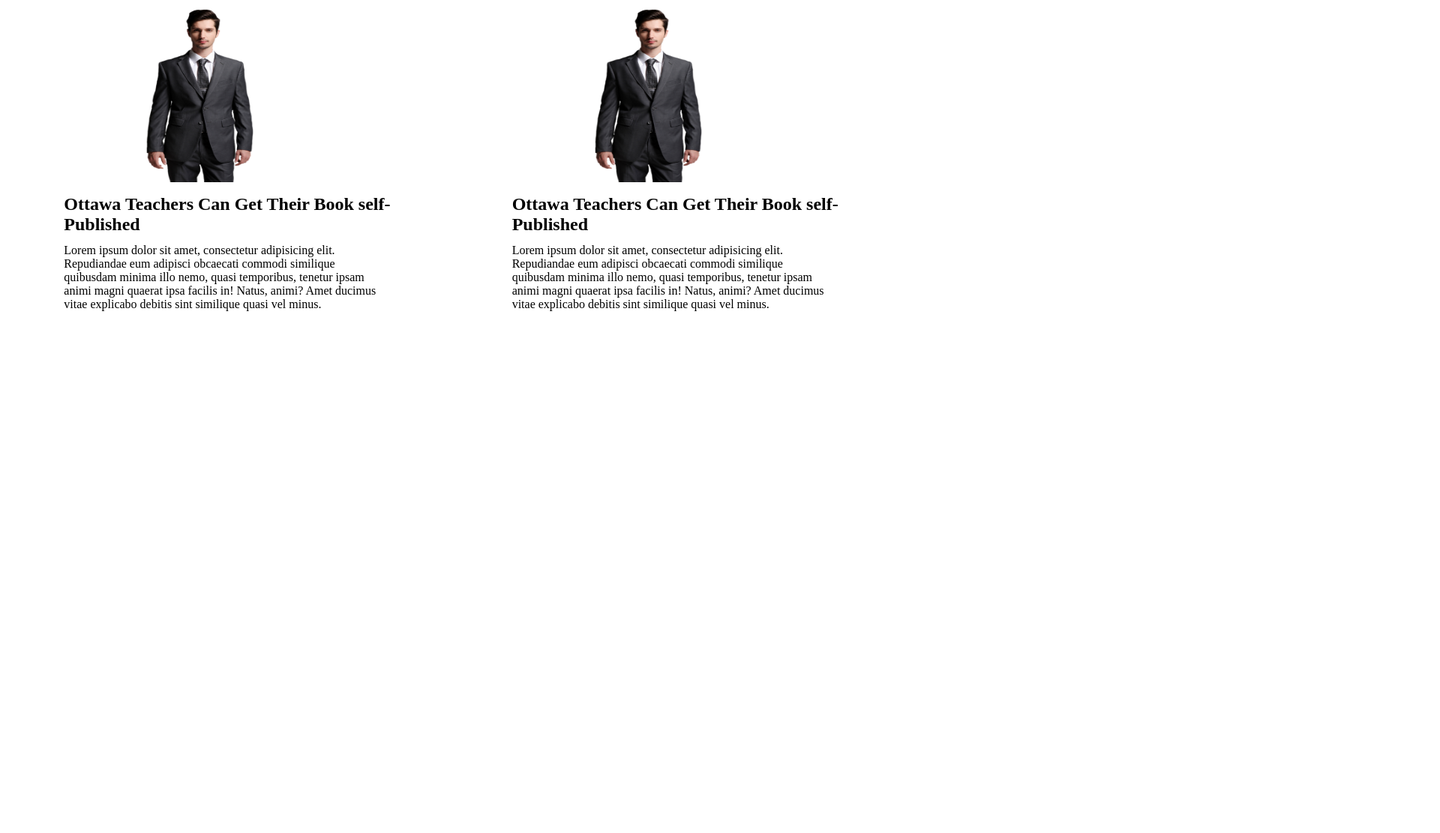
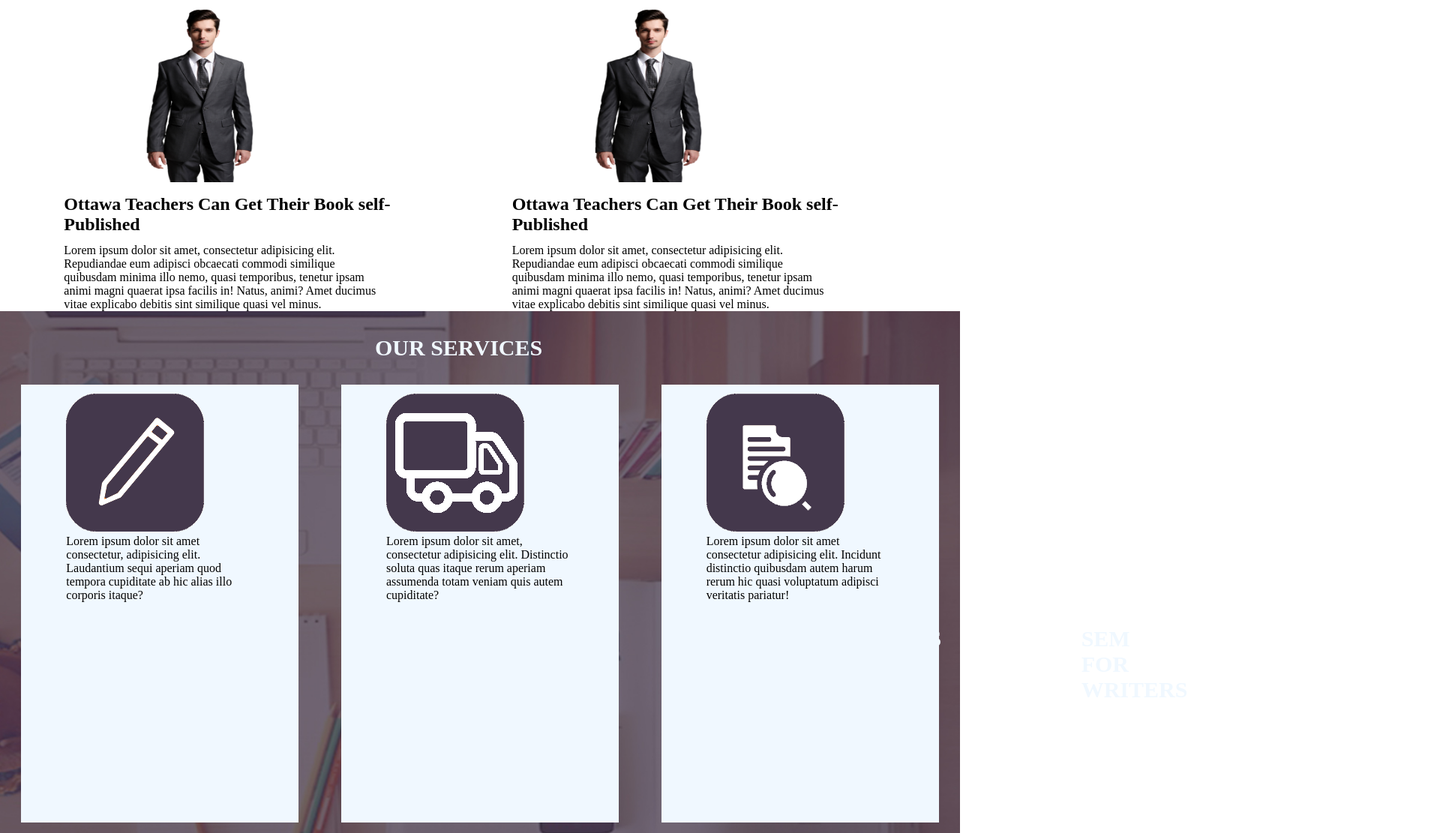
Before and after one commit to m-saqlain024/agora-books, a plain HTML site: page index.html in a window 1280 px wide. Shown: the part 2615-3726 px from the top of the page at 75% size, 1920 px wide, since content can reach past the window. Before the commit the page ends 3030 px from the top, so only its background shows below. Drawn offline with Linux system fonts and the light colour scheme.

Commit message:
adding our services content in the bottom

```diff
--- a/index.html
+++ b/index.html
@@ -84,6 +84,31 @@
     </div>
 </section>
     <!-- ======== top article codding  end============= -->
+    <!-- =======  our services   codding  start============= -->
+
+<section class="our__services">
+    <h1>OUR SERVICES</h1>
+    <div class="services__main">
+        <div class="services__container">
+            <img src="images/1.png" alt="">
+            <p>Lorem ipsum dolor sit amet consectetur, adipisicing elit. Laudantium sequi aperiam quod tempora cupiditate ab hic alias illo corporis itaque?</p>
+            <h1>SELF-PUBLISHING</h1>
+        </div>
+        <div class="services__container">
+            <img src="images/2.png" alt="">
+            <p>Lorem ipsum dolor sit amet, consectetur adipisicing elit. Distinctio soluta quas itaque rerum aperiam assumenda totam veniam quis autem cupiditate?</p>
+            <h1>ADVERTORIALS</h1>
+        </div>
+        <div class="services__container">
+            <img src="images/3.png" alt="">
+            <p>Lorem ipsum dolor sit amet consectetur adipisicing elit. Incidunt distinctio quibusdam autem harum rerum hic quasi voluptatum adipisci veritatis pariatur!</p>
+            <h1>SEM FOR WRITERS</h1>
+        </div>
+
+    </div>
+
+</section>
+    <!-- ========  our services  codding  end============= -->
 
 
 
--- a/style.css
+++ b/style.css
@@ -42,7 +42,6 @@
 
 }
 .liner{
-    width: 100%;
     border:1px solid rgba(207, 194, 194, 0.805);
 
 }
@@ -152,3 +151,34 @@
     height: 30vh;
 }
 /* ========= top srticle  styling  end=============  */
+/* ========  our services    styling  start=============  */
+.our__services{
+    width: 100%;
+    height: 98vh;
+    background-image: url('images/img2.jpg');
+    background-repeat: no-repeat;
+    background-size: cover;
+}
+.our__services h1{
+    padding: 32px 500px;
+    font-size: 30px;
+    color: aliceblue;
+}
+.services__main{
+    display: flex;
+justify-content: space-around;
+}
+.services__container{
+    width: 250px;
+    height: 70vh;
+    padding: 12px 60px ;
+    background-color: aliceblue;
+}
+/* .services__container h1{
+    color: white;
+    background-color: aqua;
+    text-align: center;
+    position: absolute;
+    top: 100px;
+} */
+/* =========  our services   styling  end=============  */
```
Also changed, not shown: images/f_1.jpg (deleted), images/f_2.jpg (deleted), images/f_3.jpg (deleted).
